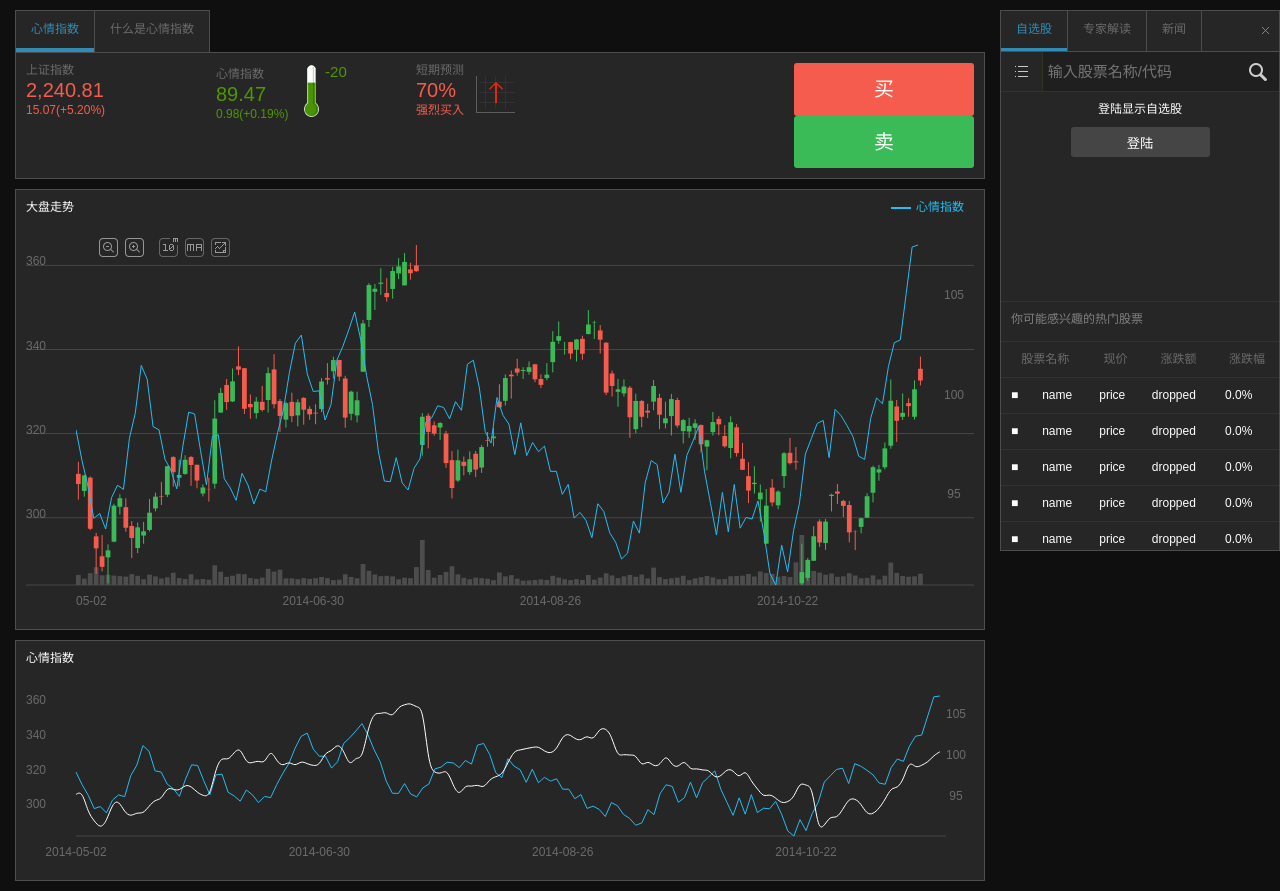
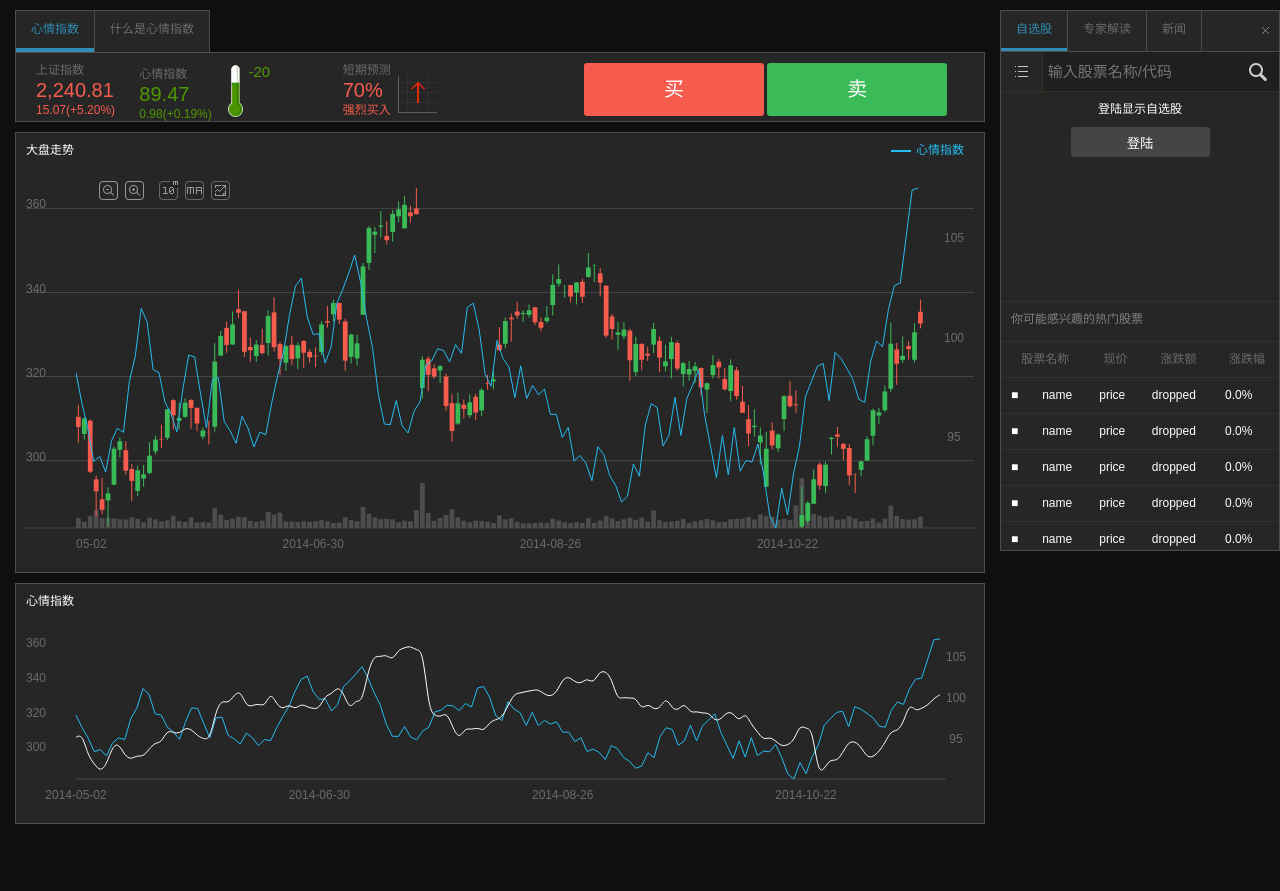
Before and after one commit to altitudelabs/imaibo-public, a website: page index.html in a window 1280 px wide. After the commit the page ends 834 px from the top, so only its background shows below. Drawn offline with Linux system fonts and the light colour scheme.

Commit message:
fixed button spilling

```diff
--- a/css/style.css
+++ b/css/style.css
@@ -36,6 +36,13 @@ body {
   overflow-x: hidden;
   position: relative;
 }
+
+.component-wrapper {
+  display: inline-block;
+  vertical-align: middle;
+  margin-left: 10px;
+}
+
 .component {
   position: relative;
   background-color: rgb(38, 38, 38);
@@ -43,32 +50,57 @@ body {
   margin-bottom: 10px;
   padding: 10px;
 }
+
+.btn-buy-sell-wrapper {
+  display: inline-block;
+  width: 400px;
+  height: 48px;
+  vertical-align: middle;
+}
+
+@media (min-width: 1200px) {
+  .btn-buy-sell-wrapper {
+    float: right;
+  }
+}
+
+@media (max-width: 1152px) {
+  .btn-buy-sell-wrapper {
+     margin-top: 30px;
+  }
+}
+
 .component-item {
   float: left;
-}
-.component-item-price {
-  width: 190px;
 }
 .component-item-price .title {
   color: rgb(107, 107, 107);
 }
 
-div.prediction, div.indicator {
+.component-item-price {
+  width: 100px;
+  height: 48px;
+  vertical-align: middle;
   display: inline-block;
 }
 
-div.indicator {
-  width: 50%;
-  height: 40px;
-  -webkit-transform: translateX(-20%);
-  -ms-transform: translateX(-20%);
-  transform: translateX(-20%);
-
-  /* IE8+ */
-   -ms-filter: "progid:DXImageTransform.Microsoft.Matrix(M11=1, M12=0, M21=0, M22=1, SizingMethod='auto expand')";
+.component-item-price.ind {
+  width: 100px;
 }
 
-div.down div.indicator {
+.component-item-price.thermo {
+  width: 200px;
+}
+
+.prediction, .indicator {
+  display: inline-block;
+}
+.indicator {
+  width: 48px;
+  height: 40px;
+}
+
+.down .indicator {
   background: url('../assets/chart/trend-indicator-down.png') no-repeat center;
 }
 
@@ -141,10 +173,6 @@ div.thermo div.neutral {
   -webkit-filter: grayscale(100%);
 }
 
-div.thermo {
-  width: 200px;
-}
-
 .title,.legend {
   display: inline;
 }
@@ -191,7 +219,6 @@ div.thermo {
 }
 
 .btn {
-  display: inline-block;
   padding: 12px 12px;
   margin-bottom: 0;
   font-size: 20px;
@@ -247,13 +274,14 @@ div.thermo {
   margin-left: 10px;
 }
 
-div.btn-buy,
-div.btn-sell {
+.btn-buy,
+.btn-sell {
+  display: inline-block;
   width: 180px;
   border-radius: 3px;
 }
 
-div.btn-buy:hover {
+.btn-buy:hover {
   background-color: #f77266;
 }
 
@@ -261,7 +289,7 @@ div.btn-buy:hover {
   background-color: #3bbb57;
 }
 
-div.btn-sell:hover {
+.btn-sell:hover {
   background-color: #4ac665;
 }
 
--- a/index.html
+++ b/index.html
@@ -393,13 +393,14 @@
       <!-- Chart view start -->
       <div id="chart-view">
         <div id="snapshot" class="component">
+          <div class="component-wrapper">
             <!-- Snapshot template start -->
-          <div class="component-item component-item-price">
+            <div class="component-item-price">
               <div class="title">上证指数</div>
               <div class="value-label">2,240.81</div>
               <div class="value-sublabel">15.07(+5.20%)</div>
             </div>
-          <div class="component-item component-item-price thermo">
+            <div class=" component-item-price thermo">
               <div class="prediction">
                 <div class="title">心情指数</div>
                 <div class="value-label negative">89.47</div>
@@ -408,7 +409,7 @@
               <div class="thermometer negative"></div>
               <div class="changes negative">-20</div>
             </div>
-          <div class="component-item component-item-price strong-up"> <!-- strong-down, down, up, strong-up -->
+            <div class="component-item-price ind strong-up"> <!-- strong-down, down, up, strong-up -->
               <div class="prediction">
                 <div class="title">短期预测</div>
                 <div class="value-label">70%</div>
@@ -416,9 +417,12 @@
               </div>
               <div class="indicator"></div>
             </div>
-          <div class="component-item btn btn-buy pull-right">买</div>
-          <div class="component-item btn btn-sell pull-right">卖</div>
-          <div class="clearfix"></div>
+          </div>
+          <!-- component wrapper end -->
+          <div class="btn-buy-sell-wrapper">
+            <div class="btn btn-buy">买</div>
+            <div class="btn btn-sell">卖</div>
+          </div>
           <!-- Snapshot template end -->
         </div>
         <div id="price" class="component">
```
Lines whose indentation alone changed are shown as unchanged.
